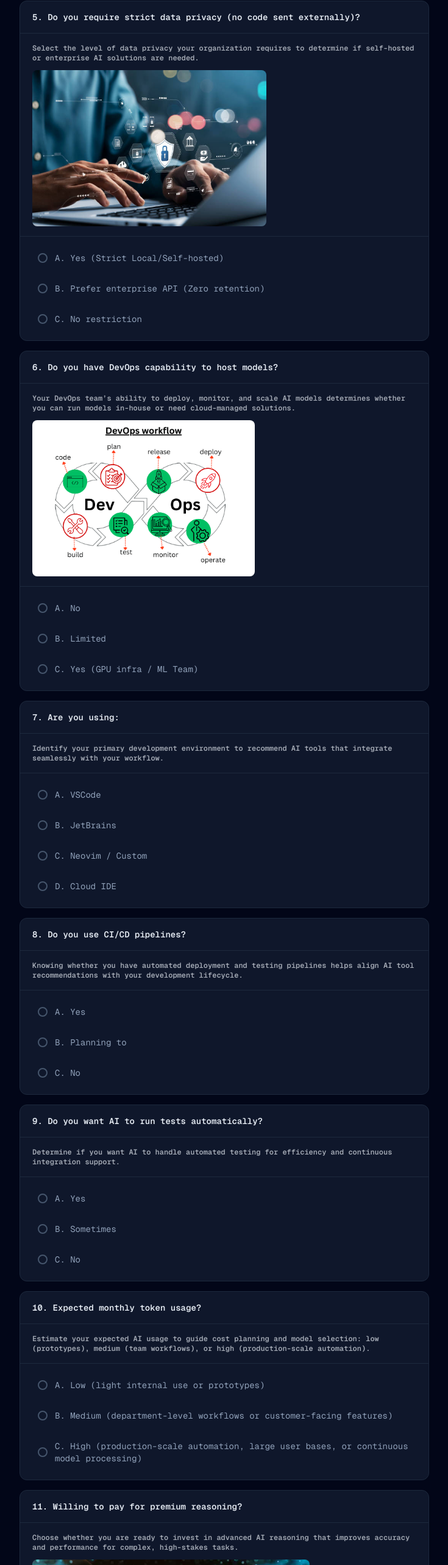
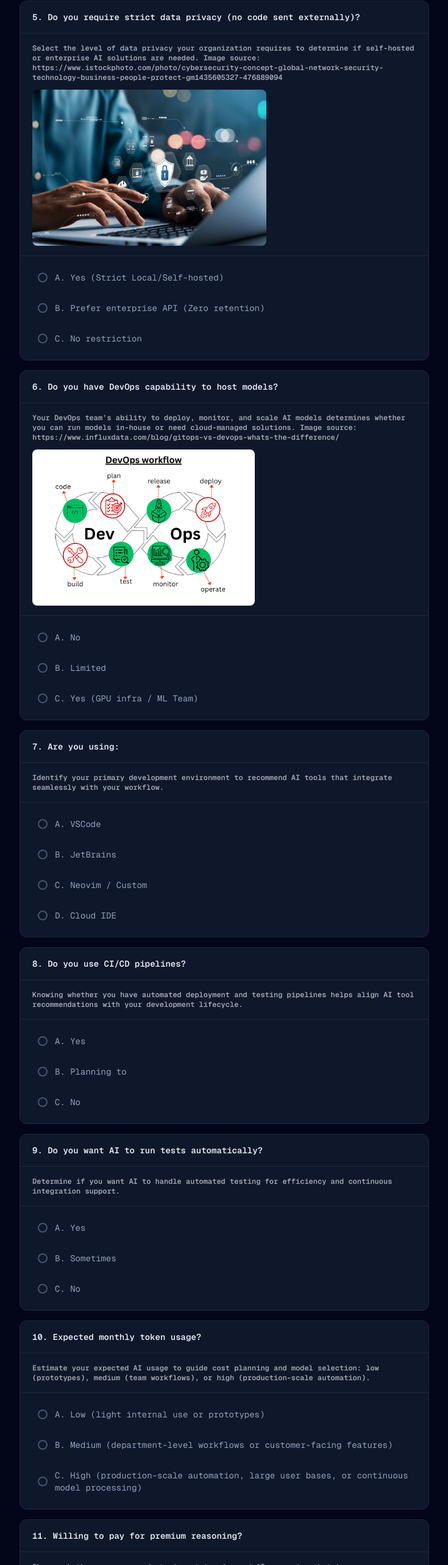
Before and after one commit to AliceeLe/AIWorkflow, a Next.js app in the folder aiworkflow/: page / in a window 1280 px wide. Shown: the part 2178-4744 px from the top of the page at 61% size, without its empty margins (272-1007 px from the left). Built offline with nearby package versions, Linux system fonts and the light colour scheme.

Commit message:
Add image citations

```diff
--- a/aiworkflow/components/Flow/data.step1.ts
+++ b/aiworkflow/components/Flow/data.step1.ts
@@ -70,7 +70,7 @@ export const QUESTIONS: Question[] = [
   {
     id: 5,
     legend: "5. Do you require strict data privacy (no code sent externally)?",
-    description: "Select the level of data privacy your organization requires to determine if self-hosted or enterprise AI solutions are needed.",
+    description: "Select the level of data privacy your organization requires to determine if self-hosted or enterprise AI solutions are needed.\n\nImage source: https://www.istockphoto.com/photo/cybersecurity-concept-global-network-security-technology-business-people-protect-gm1435605327-476889094",
     image: { type: "image", content: "/privacy.jpg" },
     options: [
       { label: "A. Yes (Strict Local/Self-hosted)", value: "1" },
@@ -81,7 +81,7 @@ export const QUESTIONS: Question[] = [
   {
     id: 6,
     legend: "6. Do you have DevOps capability to host models?",
-    description: "Your DevOps team’s ability to deploy, monitor, and scale AI models determines whether you can run models in-house or need cloud-managed solutions.",
+    description: "Your DevOps team’s ability to deploy, monitor, and scale AI models determines whether you can run models in-house or need cloud-managed solutions.\n\nImage source: https://www.influxdata.com/blog/gitops-vs-devops-whats-the-difference/",
     image: { type: "image", content: "/cicd.png" },
     options: [
       { label: "A. No", value: "4,5" },
@@ -133,7 +133,7 @@ export const QUESTIONS: Question[] = [
   {
     id: 11,
     legend: "11. Willing to pay for premium reasoning?",
-    description: "Choose whether you are ready to invest in advanced AI reasoning that improves accuracy and performance for complex, high-stakes tasks.",
+    description: "Choose whether you are ready to invest in advanced AI reasoning that improves accuracy and performance for complex, high-stakes tasks. \n\nImage source: https://www.forbes.com/sites/bernardmarr/2024/10/10/ai-can-now-reason-what-it-means-for-business-and-beyond/",
     image: { type: "image", content: "/aireasoning.webp" },
     options: [
       { label: "A. Yes", value: "2,3" },
```
